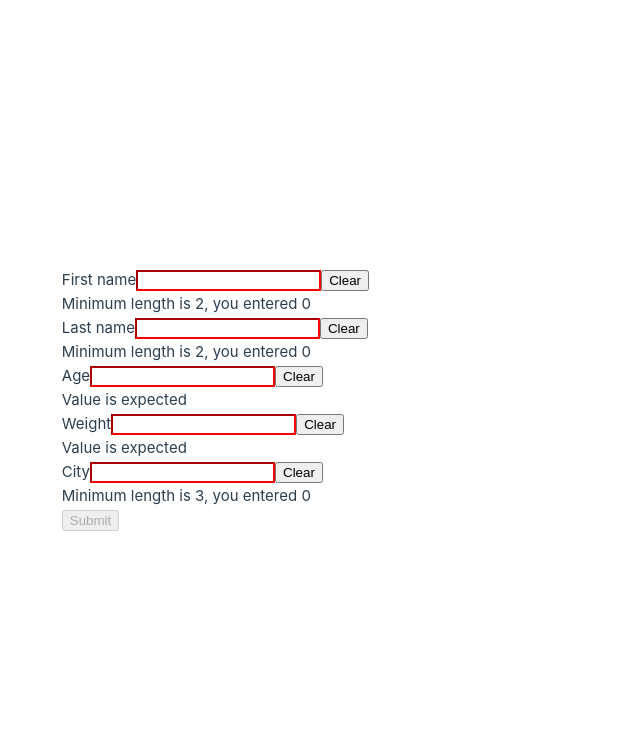
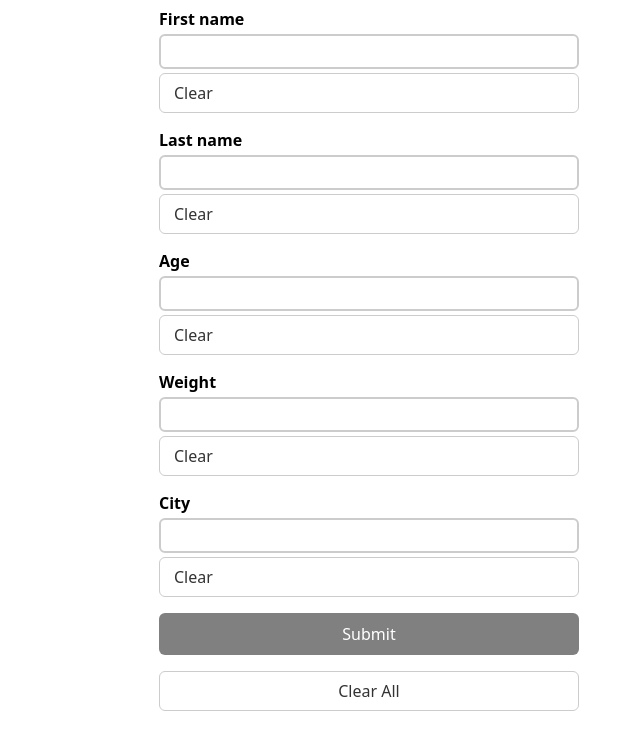
Before and after one commit to bohdan5202/vue-components, a Vue app: page / in a window 1280 px wide. Shown: the top 750 px of the page, without its empty margins (271-911 px from the left). Built offline with nearby package versions, Linux system fonts and the light colour scheme; the HTML template or start-up script is replaced by a standard one.

Commit message:
error reset and clear button

```diff
--- a/src/App.vue
+++ b/src/App.vue
@@ -3,5 +3,5 @@ import PersonForm from './components/PersonForm.vue'
 </script>
 
 <template>
-  <PersonForm> </PersonForm>
+  <PersonForm />
 </template>
--- a/src/assets/main.css
+++ b/src/assets/main.css
@@ -1,35 +1,86 @@
-@import './base.css';
-
-#app {
-  max-width: 1280px;
-  margin: 0 auto;
-  padding: 2rem;
-  font-weight: normal;
+body {
+  font-family: system-ui, sans-serif;
+}
+.field {
+  display: flex;
+  flex-direction: column;
+  gap: 4px;
 }
 
-a,
-.green {
-  text-decoration: none;
-  color: hsla(160, 100%, 37%, 1);
-  transition: 0.4s;
-  padding: 3px;
+.row {
+  display: flex;
+  gap: 8px;
+}
+input {
+  padding: 8px;
+  border: 2px solid #ccc;
+  border-radius: 6px;
+  flex: 1;
+}
+.highlited {
+  border: red;
+}
+.error {
+  color: red;
+  font-size: 0.85rem;
+  margin: 0;
 }
 
-@media (hover: hover) {
-  a:hover {
-    background-color: hsla(160, 100%, 37%, 0.2);
-  }
+label {
+  font-weight: 600;
 }
 
-@media (min-width: 1024px) {
-  body {
-    display: flex;
-    place-items: center;
-  }
+.person-form {
+  max-width: 420px;
+  margin: 0 auto;
+}
 
-  #app {
-    display: grid;
-    grid-template-columns: 1fr 1fr;
-    padding: 0 2rem;
-  }
+form {
+  display: flex;
+  flex-direction: column;
+  gap: 16px;
 }
+button[type='submit'] {
+  padding: 10px;
+  background: green;
+  color: white;
+  border: none;
+  border-radius: 6px;
+  cursor: pointer;
+}
+
+button:disabled {
+  background: gray;
+  cursor: not-allowed;
+}
+.summary {
+  padding: 16px;
+  border: 1px solid #ccc;
+  border-radius: 8px;
+  margin-bottom: 16px;
+}
+
+button {
+  padding: 8px 14px;
+  border: 1px solid #ccc;
+  border-radius: 6px;
+  background: white;
+  color: #333;
+  font: inherit;
+  cursor: pointer;
+  transition:
+    background 0.2s,
+    transform 0.1s;
+}
+
+button:hover:not(:disabled) {
+  background: #f0f0f0;
+}
+
+button:active:not(:disabled) {
+  transform: scale(0.97);
+}
+
+button[type='submit']:hover:not(:disabled) {
+  background: darkgreen;
+}
--- a/src/components/PersonForm.vue
+++ b/src/components/PersonForm.vue
@@ -43,6 +43,7 @@ const errors = reactive<Record<keyof PersonData, string | null>>({
   city: null,
 })
 const sent = ref(false)
+const appCount = ref(0)
 const anyError = computed(() => Object.values(errors).some((e) => e !== null))
 
 function send() {
@@ -52,17 +53,26 @@ function send() {
 function sentClear() {
   sent.value = false
 }
+
+function clearEveryThing() {
+  sentClear()
+  appCount.value++
+  for (const f of fields) {
+    form[f.key] = ''
+  }
+}
 </script>
 <template>
-  <div v-if="sent">
-    <p v-for="f in fields" :key="f.key">{{ f.label }}: {{ form[f.key] }}</p>
-    <button @click="sentClear">Clear send</button>
+  <div class="person-form">
+    <div v-if="sent" class="summary">
+      <p v-for="f in fields" :key="`${f.key}-${appCount}`">{{ f.label }}: {{ form[f.key] }}</p>
+      <button @click="sentClear">Hide send</button>
     </div>
     <div>
       <form @submit.prevent="send">
         <ValidatedInput
           v-for="field in fields"
-        :key="field.key"
+          :key="`${field.key}-${appCount}`"
           :type="field.type"
           :min-length="field.minLength"
           :max="field.max"
@@ -74,6 +84,8 @@ function sentClear() {
           {{ field.label }}
         </ValidatedInput>
         <button type="submit" :disabled="anyError">Submit</button>
+        <button type="button" @click="clearEveryThing">Clear All</button>
       </form>
     </div>
+  </div>
 </template>
--- a/src/components/ValidatedInput.vue
+++ b/src/components/ValidatedInput.vue
@@ -1,5 +1,5 @@
 <script setup lang="ts">
-import { computed, useId, watch } from 'vue'
+import { computed, useId, watch, ref } from 'vue'
 
 const id = useId()
 
@@ -53,13 +53,22 @@ const fieldError = computed<string | null>(() => {
 })
 
 watch(fieldError, (newError) => emit('error-validation', newError), { immediate: true })
+
+const touched = ref(false)
 </script>
 <template>
-  <div>
+  <div class="field">
     <label :for="id"><slot>Fallback text</slot></label>
-    <input :id="id" v-model="model" :type="type" :class="{ highlighted: fieldError }" />
-    <button @click="clear" type="button">Clear</button>
-    <p v-if="fieldError !== null">{{ fieldError }}</p>
+    <input
+      class="row"
+      :id="id"
+      v-model="model"
+      :type="type"
+      :class="{ highlighted: fieldError && touched }"
+      @blur="touched = true"
+    />
+    <button class="row" @click="clear" type="button">Clear</button>
+    <p class="error" v-if="fieldError !== null && touched">{{ fieldError }}</p>
   </div>
 </template>
 <style scoped>
```
Lines whose indentation alone changed are shown as unchanged.
